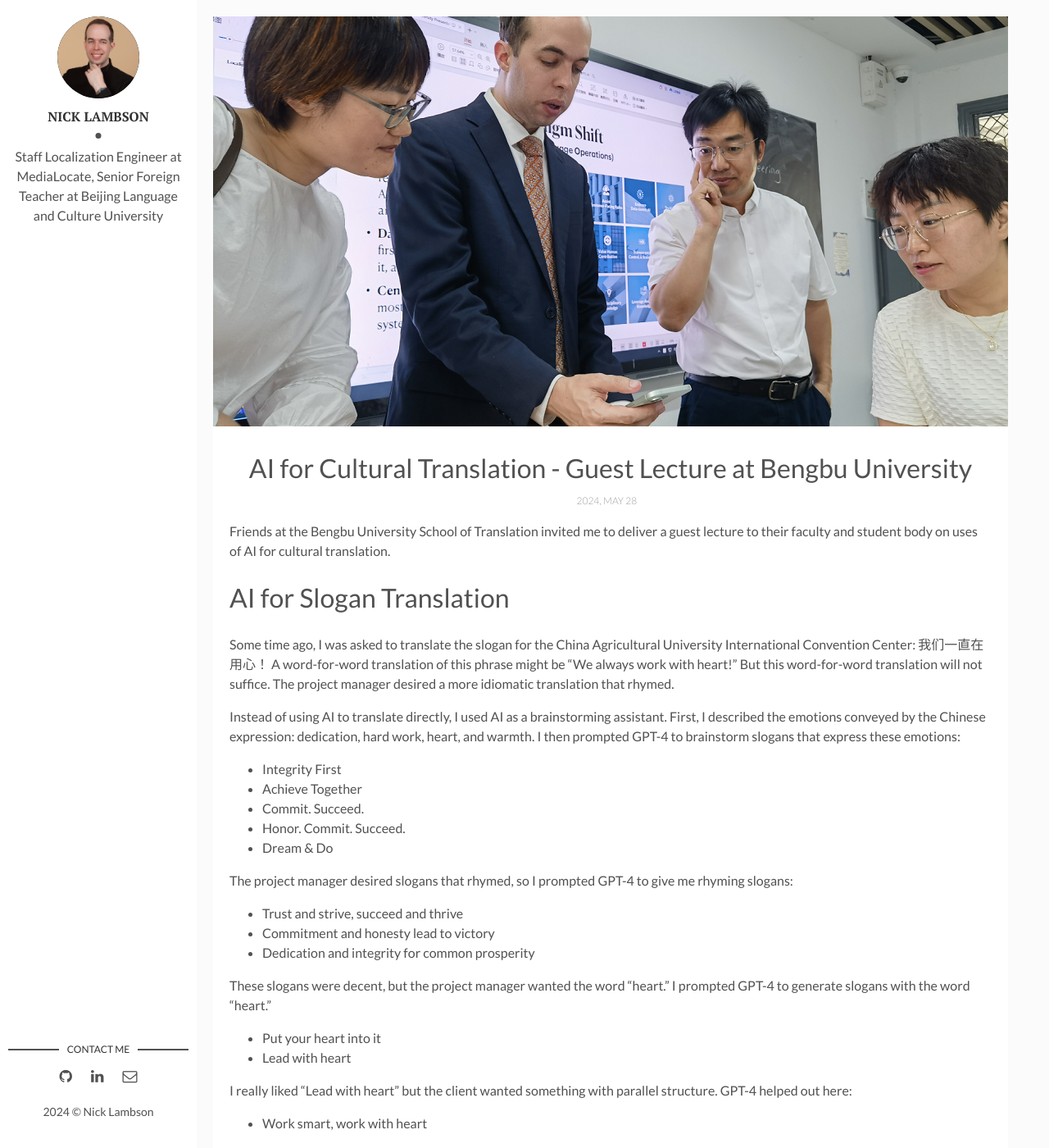
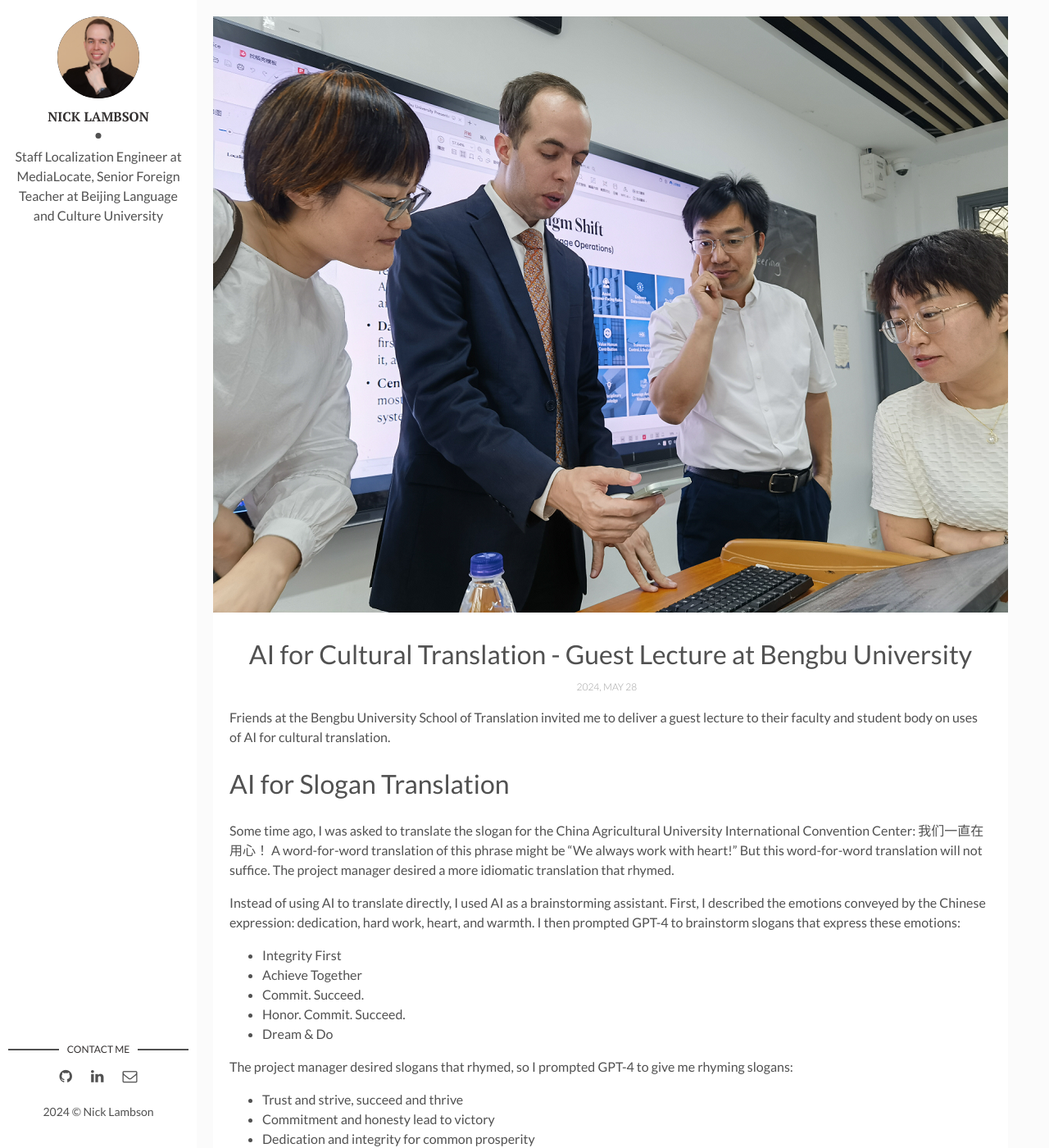
Before and after one commit to nicklambson/nicklambson.github.io, a Jekyll site: the page built from _posts/2024-05-28-bengbu-university.markdown, in a window 1280 px wide and 1400 px high. Shown: the whole window at 82% size. Built offline with Jekyll 4.4.1, drawn with Linux system fonts in a browser that asks for light colours.

Commit message:
Update main.css

```diff
--- a/assets/css/main.css
+++ b/assets/css/main.css
@@ -1232,12 +1232,11 @@ a.newer-posts:hover {
   position: relative;
   padding: 0;
   margin: 0;
-  max-height: 500px;
   background-color: #fafafa;
   overflow: hidden;
   display: flex;
   align-items: center;
-  justify-content: center
+  justify-content: center;
 }
 
 .page-cover-image figure {
@@ -1258,10 +1257,11 @@ a.newer-posts:hover {
 }
 
 .page-cover-image .page-image {
-  width: 100%;
+  width: auto;
   height: auto;
+  max-width: 100%;
+  max-height: 100%;
   position: relative;
-  /* top: 50%; */
 }
 
 .page-footer {
```
